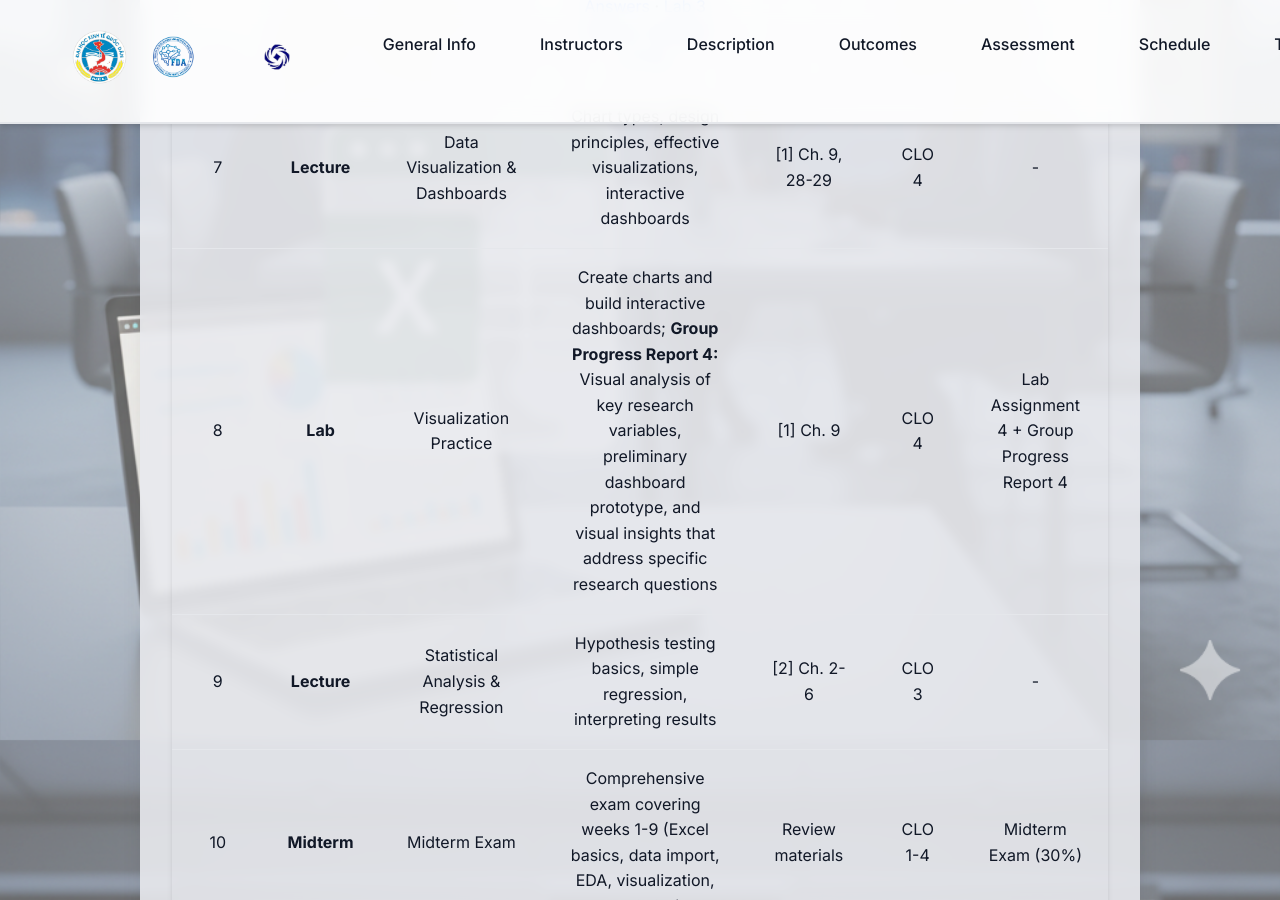
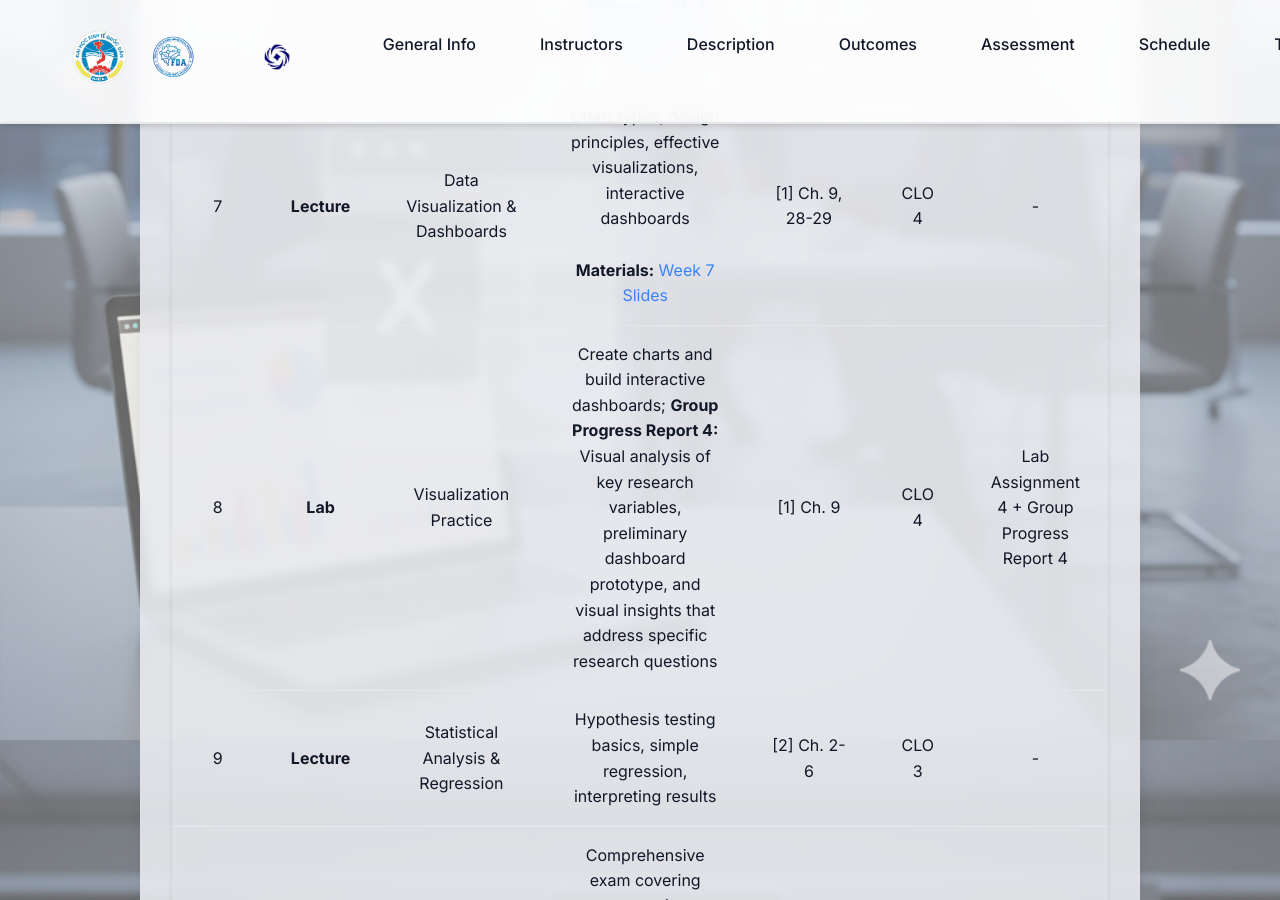
Before and after one commit to nghianguyen7171/excel_course, a Jekyll site: the page built from index.md, in a window 1280 px wide and 900 px high, scrolled down 8220 px. Built offline with Jekyll 4.4.1, drawn with Linux system fonts in a browser that asks for light colours.

Commit message:
Publish Week 7 visualization slides and link in schedule.
Add the Week 7 lecture PDF to materials and expose it from the Week 7 row so students can access the slide directly from the course page.

Made-with: Cursor

```diff
--- a/index.md
+++ b/index.md
@@ -180,7 +180,7 @@ Access: [O'Reilly Learning Platform](https://www.oreilly.com/library/view/modern
 | 4 | **Lab** | Data Import & Cleaning Practice | Import and clean datasets using Power Query; **Group Progress Report 2:** Data quality assessment, cleaning methodology, and preliminary data structure documentation<br><br><strong>Materials:</strong> [Lab 2 Instructions]({{ site.baseurl }}/lab-2-instructions-nokeys.html) · [Lab 2 Answers]({{ site.baseurl }}/lab-2-instructions-withkeys.html) · [Lab 2 Dataset (Google Drive)](https://drive.google.com/drive/folders/1F92S9FEN5SWvUQsEXIs9c1J4q90uARCm?usp=sharing) | [1] Ch. 2-3 | CLO 1 | Lab Assignment 2 + Group Progress Report 2 |
 | 5 | **Lecture** | Exploratory Data Analysis | Descriptive statistics, summary tables, data segmentation, PivotTables<br><br><strong>Materials:</strong> [Week 5 Slides]({{ site.baseurl }}/materials/3.%20EDA.pdf) · [Lab 3 Instructions]({{ site.baseurl }}/lab-3-instructions-nokeys.html) · [Lab 3 Answers]({{ site.baseurl }}/lab-3-instructions-withkeys.html) · [Lab 3 Dataset (Google Drive)](https://drive.google.com/drive/folders/1y-NlhblrVs3lUUQgfXCnbG2lBJWeRkBE?usp=sharing) | [1] Ch. 4; [2] Ch. 8 | CLO 2 | - |
 | 6 | **Lab** | EDA Practice | Perform descriptive analysis and create PivotTables; **Group Progress Report 3:** Descriptive statistics summary, key patterns/insights relevant to research questions, and identification of variables for further analysis<br><br><strong>Materials:</strong> [Lab 3 Instructions]({{ site.baseurl }}/lab-3-instructions-nokeys.html) · [Lab 3 Answers]({{ site.baseurl }}/lab-3-instructions-withkeys.html) · [Lab 3 Dataset (Google Drive)](https://drive.google.com/drive/folders/1y-NlhblrVs3lUUQgfXCnbG2lBJWeRkBE?usp=sharing) | [1] Ch. 4 | CLO 2 | Lab Assignment 3 + Group Progress Report 3 |
-| 7 | **Lecture** | Data Visualization & Dashboards | Chart types, design principles, effective visualizations, interactive dashboards | [1] Ch. 9, 28-29 | CLO 4 | - |
+| 7 | **Lecture** | Data Visualization & Dashboards | Chart types, design principles, effective visualizations, interactive dashboards<br><br><strong>Materials:</strong> [Week 7 Slides]({{ site.baseurl }}/materials/4.%20Visualization.pdf) | [1] Ch. 9, 28-29 | CLO 4 | - |
 | 8 | **Lab** | Visualization Practice | Create charts and build interactive dashboards; **Group Progress Report 4:** Visual analysis of key research variables, preliminary dashboard prototype, and visual insights that address specific research questions | [1] Ch. 9 | CLO 4 | Lab Assignment 4 + Group Progress Report 4 |
 | 9 | **Lecture** | Statistical Analysis & Regression | Hypothesis testing basics, simple regression, interpreting results | [2] Ch. 2-6 | CLO 3 | - |
 | 10 | **Midterm** | Midterm Exam | Comprehensive exam covering weeks 1-9 (Excel basics, data import, EDA, visualization, statistics) | Review materials | CLO 1-4 | Midterm Exam (30%) |
```
Also changed, not shown: 1 other file.
